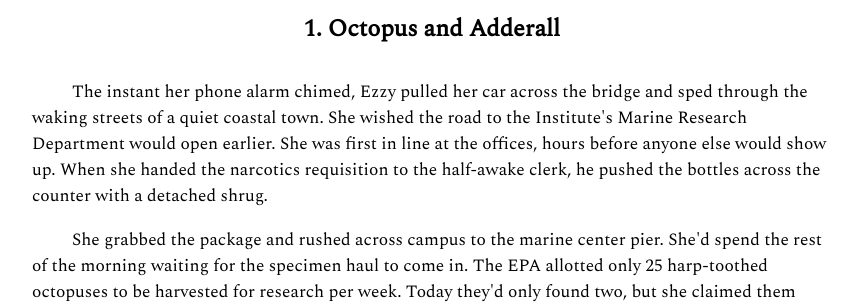
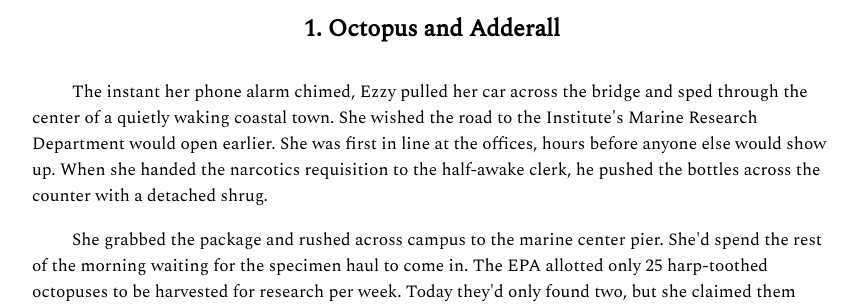
Before and after one commit to tcruven/n, a Jekyll site: the page built from index.html, in a window 1280 px wide and 900 px high, scrolled down 302 px. Shown: the part 181-485 px from the top of the window, without its empty margins (208-1066 px from the left). Built offline with Jekyll 4.4.1, drawn with Linux system fonts in a browser that asks for light colours; nearby versions of some CDN libraries; some web fonts are replaced.

Commit message:
Update index.html

```diff
--- a/index.html
+++ b/index.html
@@ -35,7 +35,7 @@ layout: default
 <br><h4 id='ch1'>1. Octopus and Adderall</h4>
 
 <p>
-The instant her phone alarm chimed, Ezzy pulled her car across the bridge and sped through the waking streets of a quiet coastal town. She wished the road to the Institute's Marine Research Department would open earlier.  She was first in line at the offices, hours before anyone else would show up.  When she handed the narcotics requisition to the half-awake clerk, he pushed the bottles across the counter with a detached shrug.
+The instant her phone alarm chimed, Ezzy pulled her car across the bridge and sped through the center of a quietly waking coastal town. She wished the road to the Institute's Marine Research Department would open earlier.  She was first in line at the offices, hours before anyone else would show up.  When she handed the narcotics requisition to the half-awake clerk, he pushed the bottles across the counter with a detached shrug.
 </p>
 <p>
 She grabbed the package and rushed across campus to the marine center pier.  She'd spend the rest of the morning waiting for the specimen haul to come in.  The EPA allotted only 25 harp-toothed octopuses to be harvested for research per week. Today they'd only found two, but she claimed them both.
```
